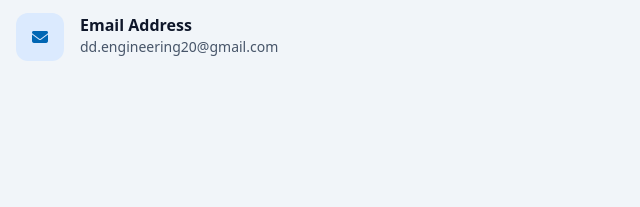
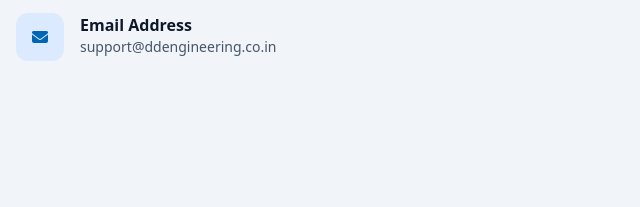
Before and after one commit to tusharrsonawane/dndengineering, a plain HTML site: page index.html in a window 1280 px wide. Shown: the part 4332-4539 px from the top of the page, 0-640 px from the left. Drawn offline with nearby package versions, Linux system fonts and the light colour scheme.

Commit message:
Update index.html

```diff
--- a/index.html
+++ b/index.html
@@ -426,7 +426,7 @@
                         <div class="w-12 h-12 bg-blue-100 text-brandBlue rounded-xl flex items-center justify-center shrink-0"><i class="fa-solid fa-envelope"></i></div>
                         <div>
                             <h3 class="font-bold text-slate-900">Email Address</h3>
-                            <p class="text-slate-600 text-sm">dd.engineering20@gmail.com</p>
+                            <p class="text-slate-600 text-sm">support@ddengineering.co.in</p>
                         </div>
                     </div>
                 </div>
```
